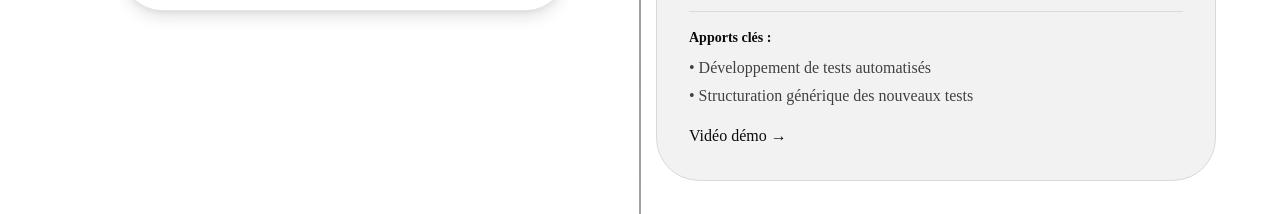
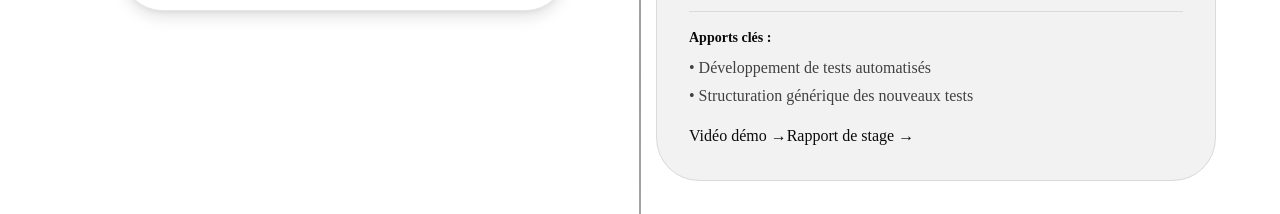
Before and after one commit to M2M2005/Site-Web, a Next.js app: page / in a window 1280 px wide. Shown: the part 3360-3574 px from the top of the page. Built offline with nearby package versions, Linux system fonts and the light colour scheme.

Commit message:
expérience

```diff
--- a/components/sections/experiences-section.tsx
+++ b/components/sections/experiences-section.tsx
@@ -61,6 +61,10 @@ const experiences: Experience[] = [
             {
                 label: "Vidéo démo",
                 url: "https://www.youtube.com/watch?v=-nnQ908SqKk",
+            },
+            {
+                label: "Rapport de stage",
+                url: "/docs/Rapport_Stage_BONS_Orchestra_TravelSoft.pdf",
             },
         ],
         type: "work",
```
